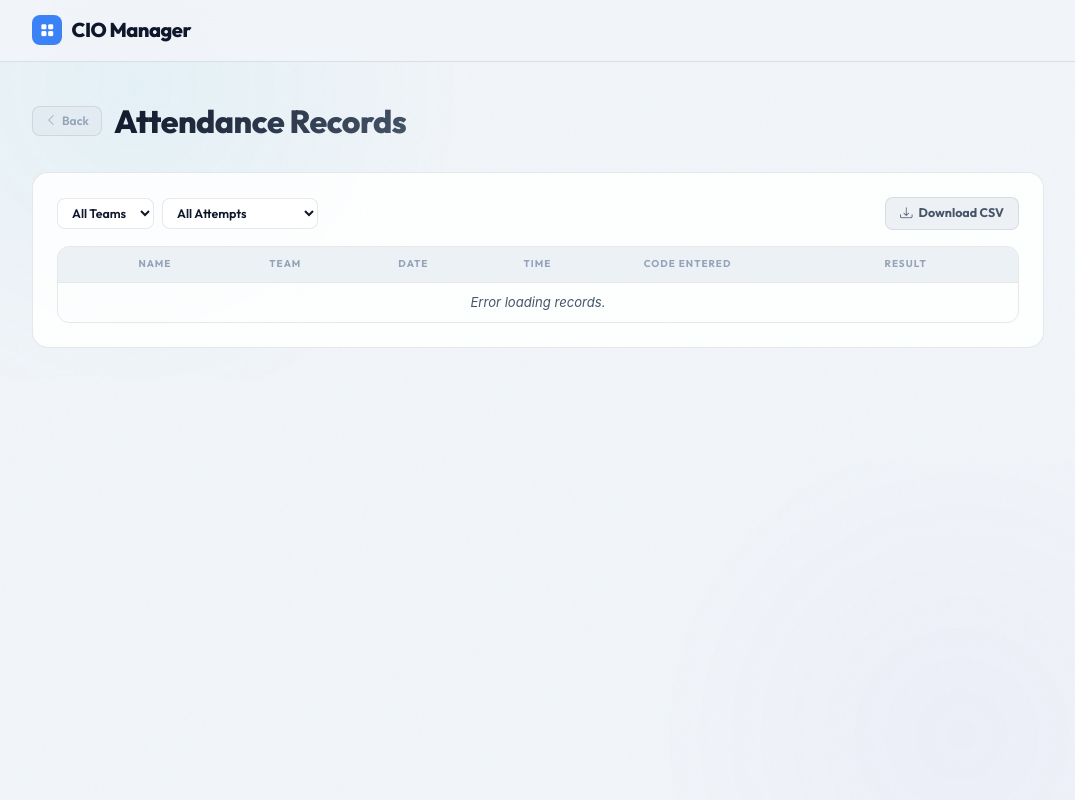
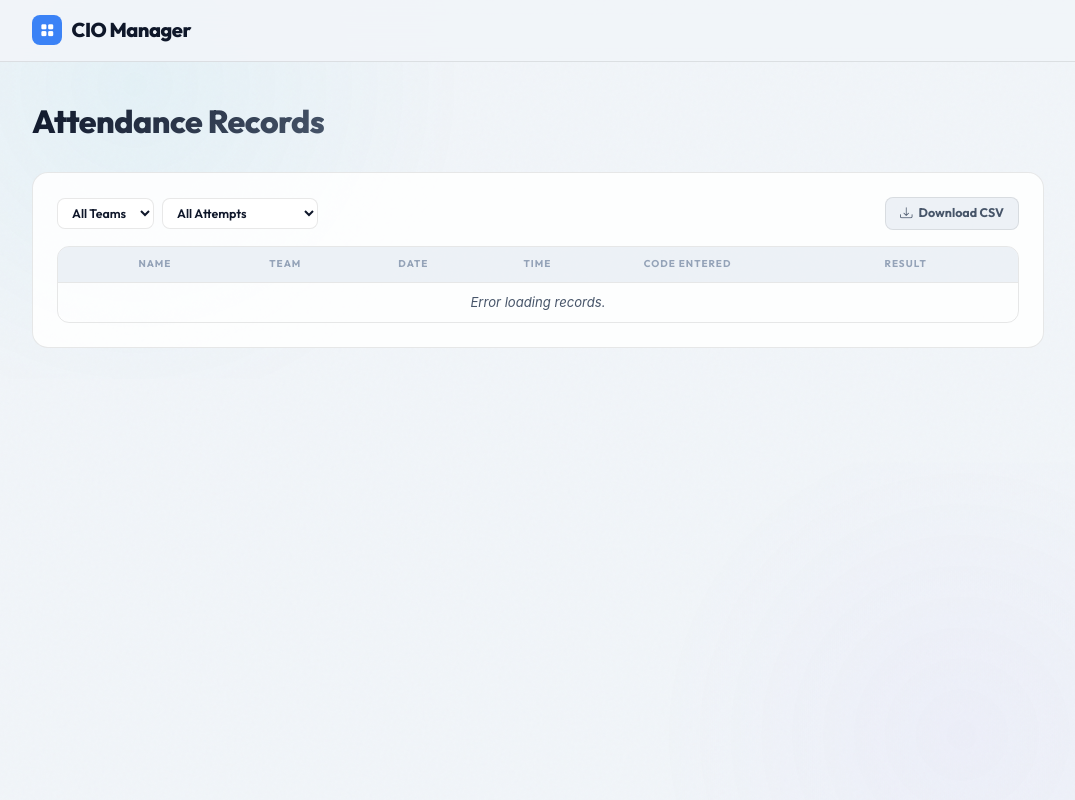
Before and after one commit to jackrhoa/uva-swe-project, a Django app: template templates/attendance_records.html in a window 1280 px wide. Shown: the whole page, without its empty margins (102-1177 px from the left). Run offline with Django 5.2, Linux system fonts and the light colour scheme; the template is opened without the code that fills it, so the values that code supplies are empty; some web fonts are replaced.

Commit message:
Momen's commit #2: removed useless buttons from team management page and attendence records review

```diff
--- a/templates/attendance_records.html
+++ b/templates/attendance_records.html
@@ -186,7 +186,7 @@ html[data-theme="light"] .att-result-badge.failed {
 {% block content %}
 <div class="page-header animate-in delay-1">
     <div class="records-header-row">
-        <a href="{% url 'exec_dashboard' %}" class="records-back-btn">
+        <a href="{% url 'exec_dashboard' %}" class="records-back-btn" style="display: none;">
             <i class="bi bi-chevron-left"></i> Back
         </a>
         <h1 style="margin:0;">Attendance Records</h1>
--- a/templates/manage_teams.html
+++ b/templates/manage_teams.html
@@ -125,7 +125,7 @@
             <h1>Manage Teams</h1>
             <p class="page-subtitle">Assign users to different teams</p>
         </div>
-        <a href="{% url 'home' %}" class="btn-ghost">
+        <a href="{% url 'home' %}" class="btn-ghost" style="display: none;">
             <i class="bi bi-arrow-left"></i>Back
         </a>
     </div>
```
